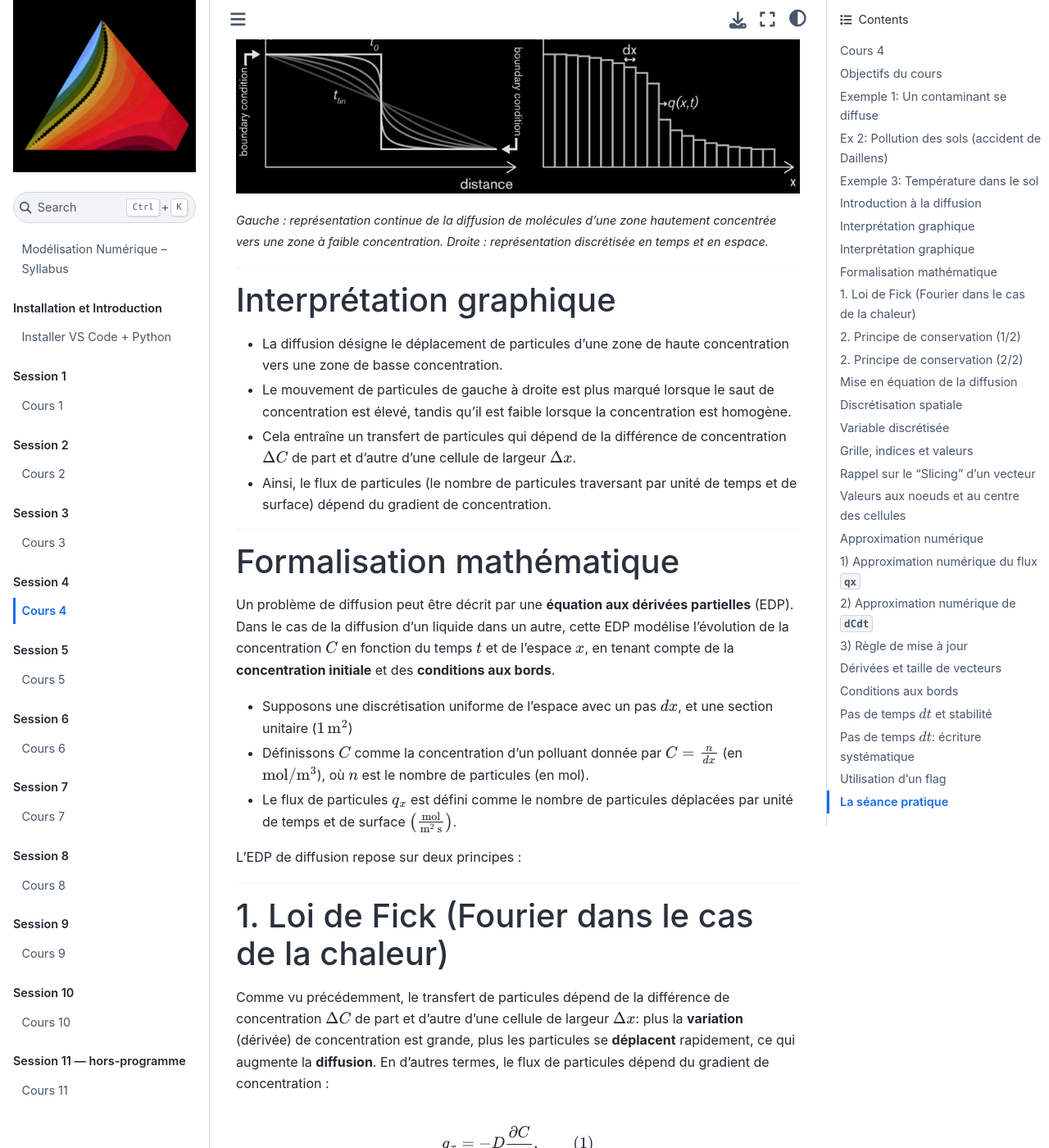
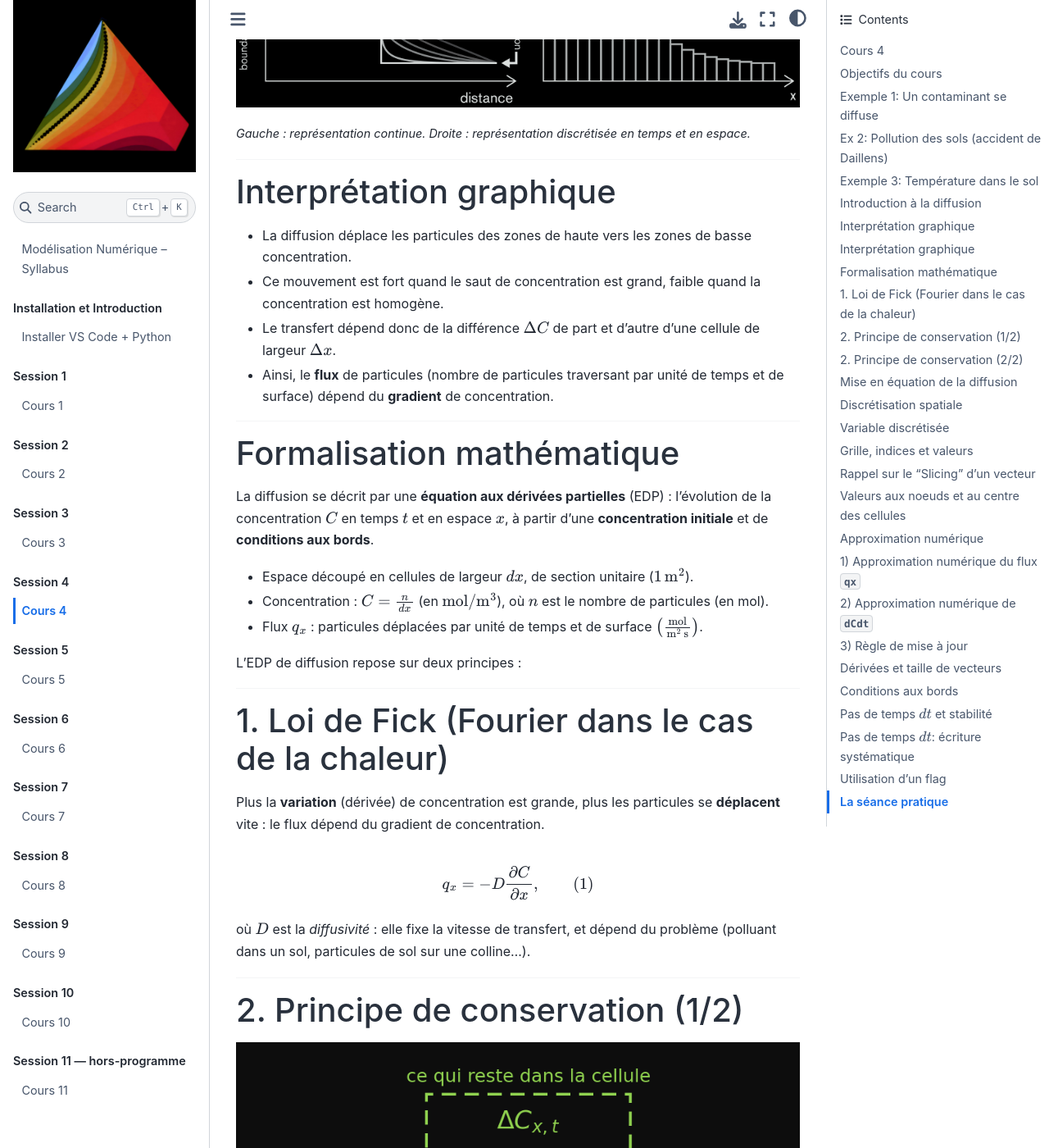
Before and after one commit to jouvetg/modnum, a Jupyter Book: the page built from 04_cours/04_cours.md, in a window 1280 px wide and 1400 px high, scrolled down 3623 px. Shown: the whole window at 82% size. Built offline with Jupyter Book 1.0.4 settings and Sphinx 7.4.7 and the Sphinx Book theme 1.1.4, drawn with Linux system fonts in a browser that asks for light colours; pages that are not in the unit, such as notebooks, are missing from menus; some of the changed text lies outside the part shown.

Commit message:
Cours 4 : slides denses allégées, sans perte d'information
Co-Authored-By: Claude Opus 5.5 (1M context) <noreply@anthropic.com>

````diff
--- a/04_cours/04_cours.md
+++ b/04_cours/04_cours.md
@@ -65,48 +65,47 @@ Source 2: https://en.wikipedia.org/wiki/Active_layer
 
 # Introduction à la diffusion
 
-L'équation de diffusion peut être utilisée pour représenter une grande variété de processus naturels et environnementaux. L'expression mathématique que nous allons dériver peut servir à modéliser:
+L'équation de diffusion décrit de nombreux processus naturels :
 
 - le transfert de chaleur dans la croûte terrestre,
 - l'évolution des sols,
-- le transport de contaminants dans un aquifère ou dans l'atmosphère,
+- le transport de contaminants (aquifère, atmosphère),
 - l'érosion des chaînes de montagnes,
 - l'évolution des glaciers, etc.
 
-
-<small>Loi introduite par **Fourier** en 1822 pour calculer la distribution de la température dans les matériaux, puis, elle a été utilisée par **Fick** pour modéliser la diffusion de la matière.</small>
+<small>Introduite par **Fourier** (1822) pour la température dans les matériaux, puis reprise par **Fick** pour la diffusion de la matière.</small>
 
 ---
 
 # Interprétation graphique
 
-À partir de l'exemple de la variation de concentration d'un colorant se déplaçant dans un gel, l'équation de diffusion permet de représenter le déplacement de molécules depuis une zone de haute concentration vers une zone de basse concentration, comme l'illustre cette figure (où $C$ représente la concentration).
+Un colorant dans un gel : les molécules vont des zones de **forte** concentration $C$ vers les zones de **faible** concentration.
 
 ![width:700px](./fig/diffusion.png)
 
-<small>*Gauche : représentation continue de la diffusion de molécules d'une zone hautement concentrée vers une zone à faible concentration. Droite : représentation discrétisée en temps et en espace.*</small>
+<small>*Gauche : représentation continue. Droite : représentation discrétisée en temps et en espace.*</small>
 
 ---
 
 # Interprétation graphique
 
-- La diffusion désigne le déplacement de particules d'une zone de haute concentration vers une zone de basse concentration.
+- La diffusion déplace les particules des zones de haute vers les zones de basse concentration.
 
-- Le mouvement de particules de gauche à droite est plus marqué lorsque le saut de concentration est élevé, tandis qu'il est faible lorsque la concentration est homogène.
+- Ce mouvement est fort quand le saut de concentration est grand, faible quand la concentration est homogène.
 
-- Cela entraîne un transfert de particules qui dépend de la différence de concentration $\Delta C$ de part et d'autre d'une cellule de largeur $\Delta x$.
+- Le transfert dépend donc de la différence $\Delta C$ de part et d'autre d'une cellule de largeur $\Delta x$.
 
-- Ainsi, le flux de particules (le nombre de particules traversant par unité de temps et de surface) dépend du gradient de concentration.
+- Ainsi, le **flux** de particules (nombre de particules traversant par unité de temps et de surface) dépend du **gradient** de concentration.
 
 ---
 
 # Formalisation mathématique
 
-Un problème de diffusion peut être décrit par une **équation aux dérivées partielles** (EDP). Dans le cas de la diffusion d'un liquide dans un autre, cette EDP modélise l'évolution de la concentration $C$ en fonction du temps $t$ et de l'espace $x$, en tenant compte de la **concentration initiale** et des **conditions aux bords**.
+La diffusion se décrit par une **équation aux dérivées partielles** (EDP) : l'évolution de la concentration $C$ en temps $t$ et en espace $x$, à partir d'une **concentration initiale** et de **conditions aux bords**.
 
-- Supposons une discrétisation uniforme de l'espace avec un pas $dx$, et une section unitaire ($1 \, \textup{m}^2$)
-- Définissons $C$ comme la concentration d'un polluant donnée par $C = \frac{n}{dx}$ (en $\textup{mol}/\textup{m}^3$), où $n$ est le nombre de particules (en mol).
-- Le flux de particules $q_x$ est défini comme le nombre de particules déplacées par unité de temps et de surface $\left(\frac{\textup{mol}}{\textup{m}^2 \, \text{s}}\right)$.
+- Espace découpé en cellules de largeur $dx$, de section unitaire ($1 \, \textup{m}^2$).
+- Concentration : $C = \frac{n}{dx}$ (en $\textup{mol}/\textup{m}^3$), où $n$ est le nombre de particules (en mol).
+- Flux $q_x$ : particules déplacées par unité de temps et de surface $\left(\frac{\textup{mol}}{\textup{m}^2 \, \text{s}}\right)$.
 
 L'EDP de diffusion repose sur deux principes :
 
@@ -114,11 +113,11 @@ L'EDP de diffusion repose sur deux principes :
 
 # 1. Loi de Fick (Fourier dans le cas de la chaleur)
 
-Comme vu précédemment, le transfert de particules dépend de la différence de concentration $\Delta C$ de part et d'autre d'une cellule de largeur $\Delta x$: plus la **variation** (dérivée) de concentration est grande, plus les particules se **déplacent** rapidement, ce qui augmente la **diffusion**. En d'autres termes, le flux de particules dépend du gradient de concentration :
+Plus la **variation** (dérivée) de concentration est grande, plus les particules se **déplacent** vite : le flux dépend du gradient de concentration.
 
 $$ q_x = -D \frac{\partial C}{\partial x}, \qquad (1) $$
 
-où $D$ est le coefficient de diffusion, ou *diffusivité*. Ce coefficient varie selon les problèmes et définit la vitesse de transfert des particules (molécules de pollution dans un sol ou particules de sol sur une colline).
+où $D$ est la *diffusivité* : elle fixe la vitesse de transfert, et dépend du problème (polluant dans un sol, particules de sol sur une colline...).
 
 ---
 
@@ -130,15 +129,15 @@ où $D$ est le coefficient de diffusion, ou *diffusivité*. Ce coefficient varie
 
 # 2. Principe de conservation (2/2)
 
-Selon le principe de conservation, le changement du nombre de particules *n* dans un bloc entre l’instant *t* et l’instant $t + dt$ peut être calculé à partir de la différence des flux entrants et sortants :
+Entre $t$ et $t + dt$, le nombre de particules $n$ d'une cellule change de la différence entre flux entrant et sortant :
 
 $$\Delta n = \big( q_x(x) - q_x(x+\Delta x) \big) \, dt.$$
 
-En utilisant la définition de la concentration *C = n/dx*, l'équation précédente s'écrit :
+Avec $C = n/dx$ :
 
 $$\frac{\Delta C}{dt} = \frac{q_x(x) - q_x(x+\Delta x)}{\Delta x},$$
 
-qui se transforme en forme continue :
+soit, en forme continue :
 
 $$\frac{\partial C}{\partial t} = -\frac{\partial q_x}{\partial x}, \qquad (2)$$
 
@@ -147,7 +146,7 @@ $$\frac{\partial C}{\partial t} = -\frac{\partial q_x}{\partial x}, \qquad (2)$$
 
 # Mise en équation de la diffusion
 
-**L'équation de diffusion** peut être exprimée comme une dérivée seconde de la concentration $C$ en combinant
+En combinant les deux principes,
 
 → Loi de Fick/Fourier
 
@@ -158,7 +157,7 @@ $$q_x = -D \frac{\partial C}{\partial x},  \qquad (1)$$
 $$\frac{\partial C}{\partial t} = -\frac{\partial q_x}{\partial x},  \qquad (2)$$
 
 
-ce qui donne l'EDP suivante (que nous n'utiliserons pas sous cette forme):
+on obtient l'**équation de diffusion** (que nous n'utiliserons pas sous cette forme) :
 
 $$ \frac{\partial C}{\partial t} = D \frac{\partial^2 C}{\partial x^2}.$$
 
@@ -166,11 +165,9 @@ $$ \frac{\partial C}{\partial t} = D \frac{\partial^2 C}{\partial x^2}.$$
 
 # Discrétisation spatiale
 
-Pour modéliser l'évolution spatio-temporelle d'une quantité physique comme la concentration, il est nécessaire de discrétiser le temps et l'espace, c'est-à-dire de diviser le domaine spatial de modélisation en intervalles avec un ensemble de points où la solution sera calculée.
+Il faut discrétiser le temps **et** l'espace : on découpe le domaine en intervalles, et la solution n'est calculée qu'aux points (nœuds).
 
-Par exemple: $x_0 = 0, x_1 = 0.1, x_2 = 0.2, ..., x_{10} = 1$
-
-avec une longueur d'intervalle $dx = 0.1$. Cette discrétisation se code ainsi:
+Par exemple $x_0 = 0, x_1 = 0.1, ..., x_{10} = 1$, avec $dx = 0.1$ :
 
 ```python
 import numpy as np
@@ -183,13 +180,13 @@ dx = (b-a)/(nx-1)
 
 # Variable discrétisée
 
-Maintenant que notre domaine est discrétisé, nous pouvons initialiser une variable (p.e. la concentration $C$) sur ce domaine. Dans le domaine discrétisé, $C$ devient un vecteur, dont les valeurs sont définies aux nœuds de discrétisation:
+Sur le domaine discrétisé, la concentration $C$ devient un **vecteur**, défini aux nœuds :
 
 ```python
 C = np.ones(nx)*2 # Initialisation à 2 partout
 ```
 
-Pour accéder ou modifier la valeur de la concentration $C$ en un point du domaine, p.e. au point $x = 0.6$, il convient de trouver l'indice qui lui correspond, c'est-à-dire le point de discrétisation qui est le plus proche du point $x = 0.6$ (car il est possible que $x = 0.6$ ne tombe pas exactement sur un nœud):
+Pour lire ou modifier $C$ en un point, p.e. $x = 0.6$, on cherche l'indice du **nœud le plus proche** ($x = 0.6$ ne tombe pas forcément sur un nœud) :
 
 ```python
 xp = 0.6
@@ -215,14 +212,14 @@ C[ixp] = 6             # modification de la valeur en ce point
 
 # Valeurs aux noeuds et au centre des cellules
 
-Il est parfois nécessaire de calculer des valeurs entre les nœuds de discrétisation. Cela peut se faire en faisant une moyenne entre deux points successifs:
+Pour obtenir des valeurs **entre** les nœuds, on moyenne deux points successifs :
 
 ```python
 Cmid = (C[1:]+C[:-1])/2 # calcul de la concentration au milieu des cellules
 xmid = (x[1:]+x[:-1])/2 # calcul des coordonnées  au milieu des cellules
 ```
 
-Cela se justifie visuellement comme cela:
+Visuellement :
 
 ```
 x                   |-----|-----|-----|-----|-----|-----|-----|-----|
@@ -231,74 +228,61 @@ x[:-1]              |-----|-----|-----|-----|-----|-----|-----|
 (x[1:]+x[:-1])/2       |-----|-----|-----|-----|-----|-----|-----|
 ```
 
-Notons qu'en faisant cela, nous avons perdu une cellule ; le vecteur `(x[1:]+x[:-1])/2`est maintenant de dimension $n_x - 1$.
+On perd une cellule : `(x[1:]+x[:-1])/2` est de taille $n_x - 1$.
 
 ---
 
 # Approximation numérique
 
-Pour approcher la dérivée en temps, la règle de mise à jour permet de définir l'état futur (à l’instant $t + dt$) de notre modèle en ajoutant à l'état actuel au temps $t$ le taux de changement $\partial f / \partial t$ fois le pas de temps $dt$:
+Comme aux cours précédents, l'état à $t + dt$ s'obtient en ajoutant à l'état à $t$ le taux de changement fois $dt$ :
 
 $$ \frac{\partial f}{\partial t} \sim \frac{f^{new} - f^{old}}{dt}\ \ \rightarrow \ \ f^{new} \sim f^{old}+\frac{\partial f}{\partial t} \times dt.  \qquad (4) $$
 
-Si on a une discrétisation du temps, que l’on connait la concentration au temps précédent, comment la mettre à jour ?
+Connaissant $C$ au pas précédent, la mise à jour se fait en trois étapes :
 
- 1) mettre à jour le flux en discrétisant : $q_x = -D \frac{\partial C}{\partial x},$
- 2) mettre à jour `dCdt` en discrétisant: $\frac{\partial C}{\partial t} = -\frac{\partial q_x}{\partial x}$,
- 3) mettre à jour la concentration.
+ 1) le flux : $q_x = -D \frac{\partial C}{\partial x},$
+ 2) `dCdt` : $\frac{\partial C}{\partial t} = -\frac{\partial q_x}{\partial x}$,
+ 3) la concentration $C$.
 
 ---
 
 # 1) Approximation numérique du flux `qx`
 
-Discrétiser le flux
-
-$$q_x = -D \frac{\partial C}{\partial x},$$
-
-peut se faire par différences finies :
+Le flux $q_x = -D \frac{\partial C}{\partial x}$ se discrétise par différences finies :
 
 $$ (q_x)^n_i = -D \ \frac{C_{i+1}^n - C_i^n}{dx}, \quad i=0,...,n_x-2$$
-
-lequel se code en python ainsi:
 
 ```python
 qx = - D * ( C[1:] - C[:-1] ) / dx
 ```
 
-Attention, après cela `qx` a perdu une cellule (taille $n_x - 1$), et est défini au centre des cellules (contrairement à `C`, qui a une taille de $n_x$).
+**Attention :** `qx` a perdu une cellule (taille $n_x - 1$) : il est défini au **centre** des cellules, alors que `C` (taille $n_x$) l'est aux nœuds.
 
 ---
 
 # 2) Approximation numérique de `dCdt`
 
-Discrétiser `dCdt`
-
-$$\frac{\partial C}{\partial t} = -\frac{\partial q_x}{\partial x}$$
-
-se fait aussi par différences finies :
+De même, $\frac{\partial C}{\partial t} = -\frac{\partial q_x}{\partial x}$ se discrétise :
 
 $$ (dCdt)^n_i  = - \frac{(q_x)_{i}^n - (q_x)_{i-1}^n}{dx}, \quad i=1,...,n_x-2$$
-
-lequel se code en python ainsi:
 
 ```python
 dCdt = - ( qx[1:] - qx[:-1] ) / dx
 ```
-Une fois encore, on perd une cellule, de sorte que `dCdt` a une taille $n_x - 2$. On revient donc aux nœuds où $C$ est défini.
+
+On perd encore une cellule : `dCdt` est de taille $n_x - 2$, et revient aux nœuds (intérieurs) de $C$.
 
 ---
 
 # 3) Règle de mise à jour
 
-Enfin, la dernière étape consiste à mettre à jour la concentration $C$ en discrétisant par difference finies:
+Enfin, on met à jour $C$ par différences finies :
 
 $$\frac{\partial C}{\partial t} = dCdt,$$
 
 ce qui donne
 
 $$\frac{C^{n+1}_i - C^n_i}{dt} = (dCdt)^n_i, \quad i=1,...,n_x-2$$
-
-lequel se code en python :
 
 ```python
 C[1:-1] += dCdt * dt
@@ -308,7 +292,7 @@ C[1:-1] += dCdt * dt
 
 # Dérivées et taille de vecteurs
 
-La mise à jour de la concentration $C$ par diffusion est le résultat de deux dérivées successives. À chaque dérivée, on perd une cellule. Pour $n_x$ nœuds, il y aura $n_x - 1$ flux entre eux, et $n_x - 2$ valeurs pour `dCdt`.
+Deux dérivées successives, une cellule perdue à chaque fois : $n_x$ nœuds, $n_x - 1$ flux, $n_x - 2$ valeurs de `dCdt`.
 
 
 ![height:330px](./fig/grille_decalee_s4.svg)
@@ -338,22 +322,20 @@ La règle de mise à jour
 ```python
 C[1:-1] += dCdt * dt
 ```
-n'agit pas sur les valeurs de `C` aux extrémités (c'est-à-dire `C[0]` et `C[-1]`).
+ne touche pas aux extrémités `C[0]` et `C[-1]` : si l'on ne fait rien, elles gardent leur valeur initiale.
 
-Si l'on ne fait rien, les valeurs de bord de `C` ne sont donc pas mises à jour et restent à leur état initial.
-
-Dans ce cours, nous n'irons pas plus loin. Toutefois, nous verrons dans le cours suivant qu'il y a plusieurs options pour mettre à jour les valeurs au bord selon les conditions physiques du problème. C'est ce qu'on appelle les conditions aux bords.
+Le cours 5 présentera les différentes façons de les mettre à jour selon la physique du problème : ce sont les **conditions aux bords**.
 
 ---
 
 # Pas de temps $dt$ et stabilité
 
-La **stabilité** et la **précision** d’un modèle numérique dépendent de son pas de temps $dt$, lequel doit être suffisamment petit, comme le montre la figure suivante.
+**Stabilité** et **précision** exigent un pas de temps $dt$ assez petit :
 
 ![width:550px](./fig/graph_precision_s4.png) ![width:550px](./fig/graph_precision2_s4.png)
 
 
-Dans le cas d'un problème de diffusion, la stabilité est assurée si le pas de temps ne dépasse pas
+Pour la diffusion, le modèle est stable si $dt$ ne dépasse pas
 
 $$ dt_\mathrm{diff} = \frac{dx^2}{2.1 \times D}.$$
 
@@ -377,7 +359,7 @@ dt      = min(dt_max, dt_diff)  # pas de temps retenu
 
 # Utilisation d'un flag
 
-Il peut être utile de détecter quand une condition est remplie pour la première fois, par exemple, pour trouver à quel moment une température au milieu du domaine passe pour la première fois au-dessus de zéro:
+Pour dater la **première** fois qu'une condition est remplie, p.e. quand la température au milieu du domaine dépasse zéro :
 
 ```python
 [...]
@@ -389,7 +371,7 @@ for it in range(nt):
         flag_firstfois = False
     [...]
 ```
-Sans la variable "flag", la variable `temps_passage_seuil` serait réécrite à chaque pas de temps (car la condition reste satisfaite), et l'on perdrait l'information du moment où cette condition a été remplie pour la première fois. Alternativement, on aurait pu utiliser un `break`.
+Sans flag, `temps_passage_seuil` serait réécrit à chaque pas (la condition reste vraie), et l'on perdrait le premier instant. Si l'on veut aussi arrêter le modèle, un `break` suffit.
 
 ---
 
````
Also changed, not shown: other parts of 04_cours/04_cours.md (+1 -1 lines).
